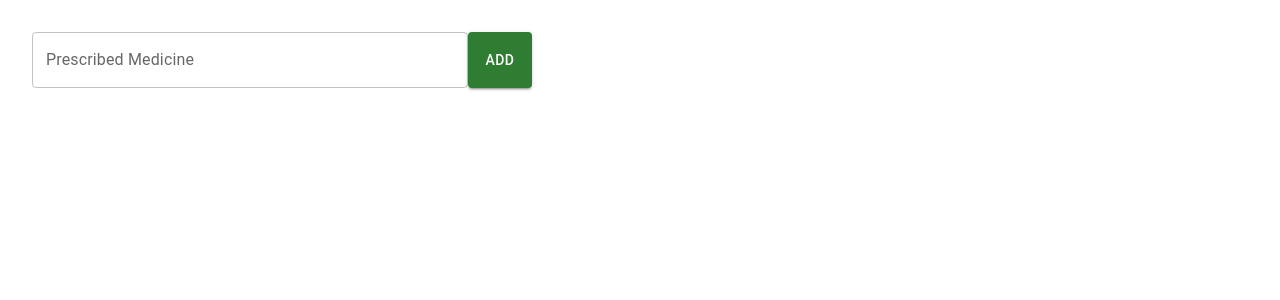
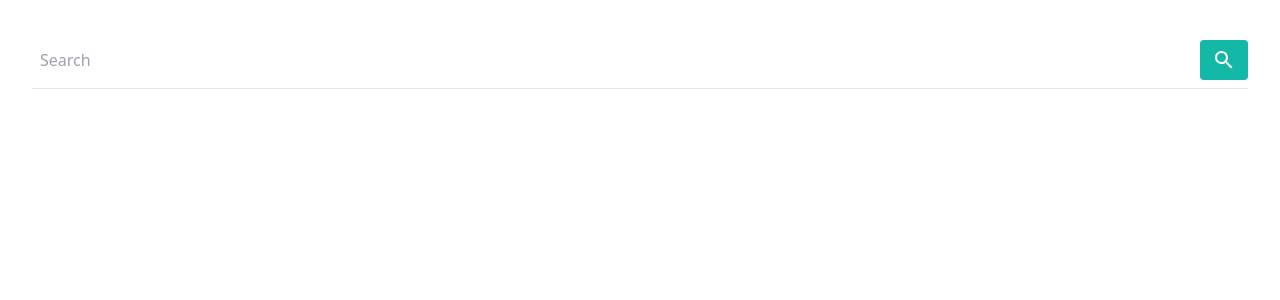
Before and after one commit to ujjwalnp/health-connect, a React (Vite) app in the folder client/: page / in a window 1280 px wide. Shown: the top 300 px of the page. Built offline with nearby package versions, Linux system fonts and the light colour scheme.

Commit message:
feat:search bar

```diff
--- a/client/src/components/SearchBar.jsx
+++ b/client/src/components/SearchBar.jsx
@@ -0,0 +1,17 @@
+import * as React from 'react';
+import SearchIcon from '@mui/icons-material/Search';
+
+export default function SearchBar() {
+    return (
+        <>
+            <div className=" items-center justify-center">
+                <div className="flex items-center border-b py-2">
+                    <input className="appearance-none bg-transparent border-none w-full text-gray-700 mr-3 py-1 px-2 leading-tight focus:outline-none" type="text" placeholder="Search" aria-label="Full name" />
+                    <button className="flex-shrink-0 bg-teal-500 hover:bg-teal-700 border-teal-500 hover:border-teal-700 text-sm border-4 text-white py-1 px-2 rounded" type="button">
+                       <SearchIcon/>
+                    </button>
+                </div>
+            </div>
+        </>
+    );
+}
--- a/client/src/pages/TestingComponent.jsx
+++ b/client/src/pages/TestingComponent.jsx
@@ -1,10 +1,12 @@
 import React from "react";
 import InputField from "../components/InputField";
+import SearchBar from "../components/SearchBar";
 
 export default function TestingComponent() {
     return (
         <div>
-        <InputField />
+        {/* <InputField /> */}
+        <SearchBar />
         </div>
     );
     }
```
